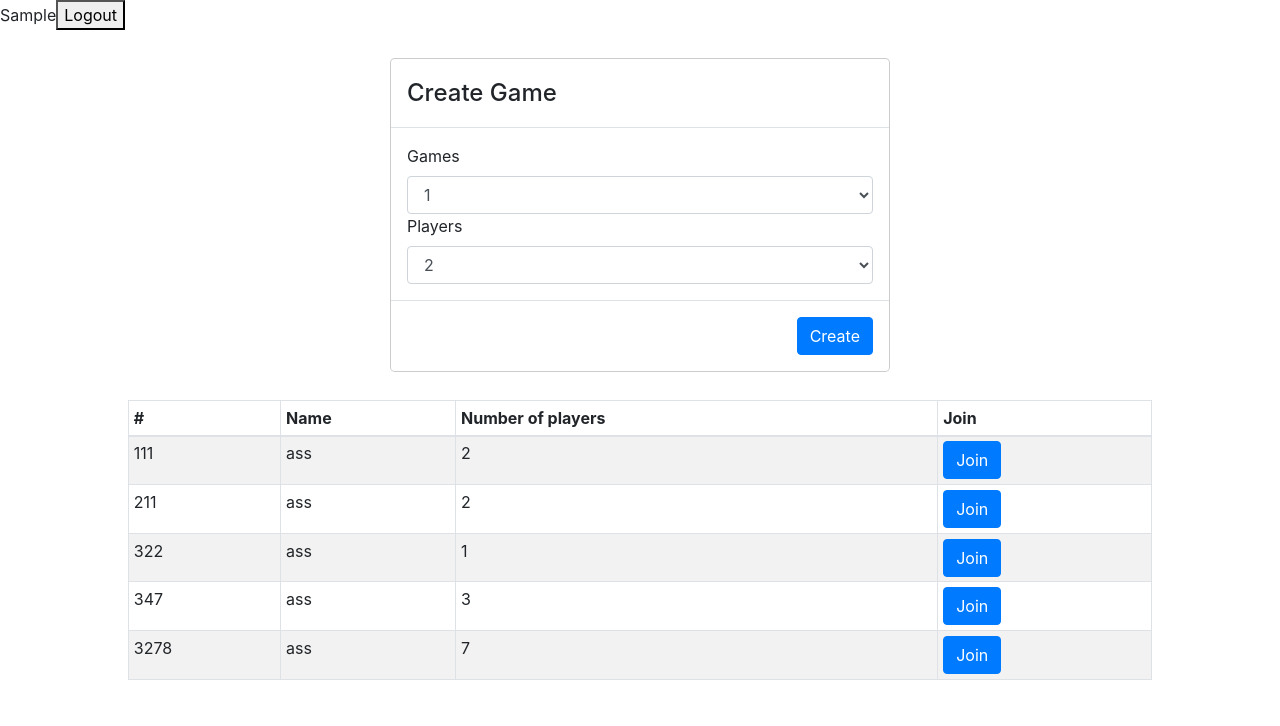
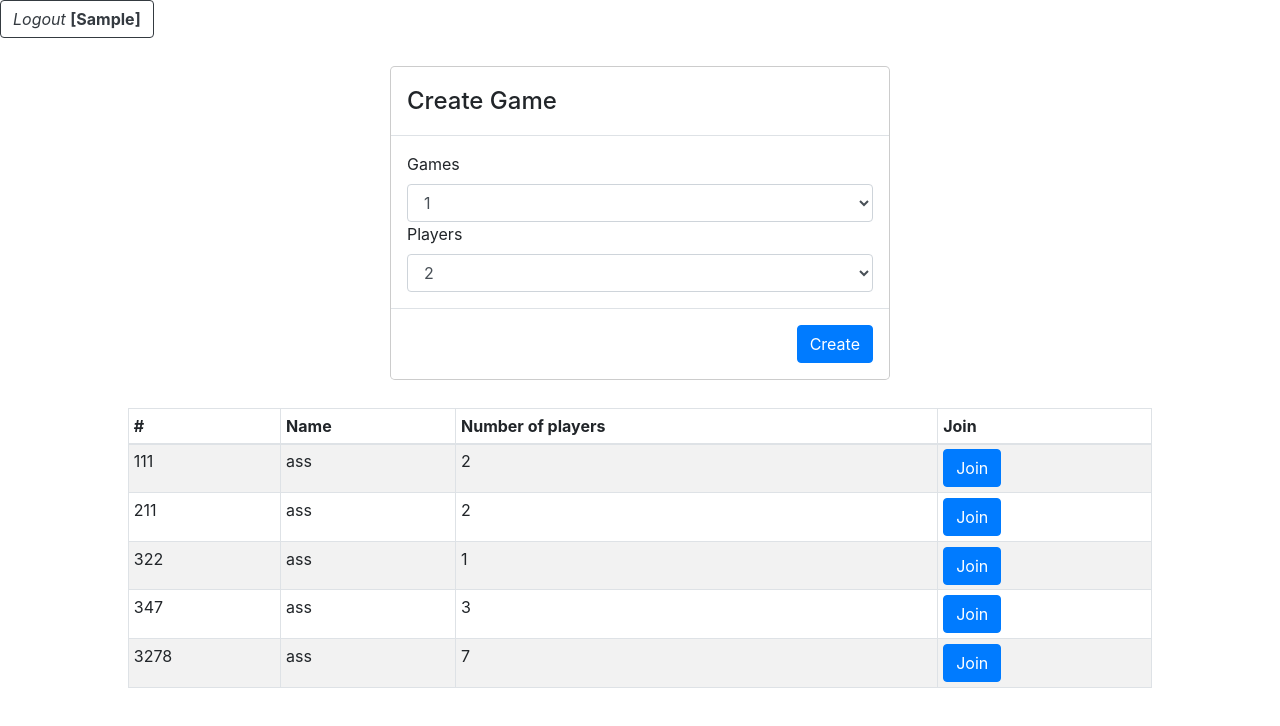
Before and after one commit to n1md7/card-game, a React (Create React App) app in the folder game/: page / in a window 1280 px wide. Both pictures are taken after typing "Sample" into the empty fields and a click on the button "Create". Shown: the top 726 px of the page. Built offline with nearby package versions, Linux system fonts and the light colour scheme.

Commit message:
Some suggestions and improvements

```diff
--- a/game/src/App.jsx
+++ b/game/src/App.jsx
@@ -1,6 +1,6 @@
 import React, {useEffect, useState} from 'react';
 import Cookies from "js-cookie";
-import { v4 as uuidv4 } from 'uuid';
+import {v4 as uuidv4} from 'uuid';
 
 
 import './css/app.css';
@@ -14,23 +14,45 @@ import Login from "./components/Login";
 import Lobby from "./components/Lobby";
 
 
-
 function App() {
 
     const [auth, setAuth] = useState(false);
+    const [user, setUser] = useState('');
+
+    const logOut = () => {
+        // remove cookie value
+        Cookies.set('name', '');
+        // reset user and trigger update
+        setUser('');
+        setAuth(false);
+    }
 
     useEffect(() => {
-        setAuth(Cookies.get('name') !== undefined);
-        console.log("effect");
-    }, []);
+        // get cookie value
+        const name = Cookies.get('name');
+        // update User state with boolean values
+        setUser(name);
+        setAuth(!!name);
+        // and do this every auth state change
+    }, [auth]);
 
     return (
-      <div>
-        <Header onAuthorise={setAuth}/>
-        {!auth ? <Login onAuthorise={setAuth}/> : <Lobby/>}
-        <Footer/>
-      </div>
-);
+        <div>
+            {
+                auth ? (
+                    <>
+                        <Header
+                            user={user}
+                            logOut={logOut}
+                        />
+                        <Lobby/>
+                    </>
+                ) :
+                <Login setAuth={setAuth}/>
+            }
+            <Footer/>
+        </div>
+    );
 }
 
 export default App;
--- a/game/src/components/Header.jsx
+++ b/game/src/components/Header.jsx
@@ -1,27 +1,19 @@
-import React from 'react';
+import React, {useEffect, useState} from 'react';
 import Cookies from 'js-cookie';
 
-const Header = (props) => {
-
-    const getUser = () => {
-        return Cookies.get('name');
-    }
-
-    const authorised = () => {
-        return getUser() !== undefined;
-    }
-
-    const onLogout = () => {
-        Cookies.remove('name');
-        props.onAuthorise(false);
-    }
+const Header = ({user, logOut}) => {
 
     return (
         <div className={'header'}>
-            <div className={'logo'}></div>
-            <div className={'user'} style={{display: authorised() ? "block" : "none" }}>
-                {getUser()}
-                <button onClick={onLogout}>Logout</button>
+            <div className={'logo'}>{''}</div>
+            <div className={'user'}>
+                <button onClick={logOut}
+                        className='btn btn-outline-dark' >
+                    <i>Logout </i>
+                    <b>
+                        [{user}]
+                    </b>
+                </button>
             </div>
         </div>
     )
--- a/game/src/components/Lobby.jsx
+++ b/game/src/components/Lobby.jsx
@@ -4,12 +4,8 @@ import Axios from 'axios'
 import Grid from './Grid'
 import CreateGame from "./CreateGame";
 
-
 import 'bootstrap/dist/css/bootstrap.min.css';
 import './../css/app.css';
-
-
-
 
 const testData = {
     grid: [
@@ -24,7 +20,7 @@ const testData = {
 const joinGameUrl = 'http://localhost:8080/join-game';
 const createGameUrl = 'http://localhost:8080/join-game';
 
-function App() {
+function Lobby() {
     const createGame = (options) => {
         Axios
             .post(createGameUrl, options)
@@ -43,10 +39,10 @@ function App() {
 
     return (
         <>
-            <CreateGame createGameHandler={(options) => {createGame(options)}}/>
-            <Grid data={testData.grid} joinGameHandler={(gameId) => {joinGame(gameId)}}/>
+            <CreateGame createGameHandler={createGame}/>
+            <Grid data={testData.grid} joinGameHandler={joinGame}/>
         </>
     );
 }
 
-export default App;
+export default Lobby;
--- a/game/src/components/Login.jsx
+++ b/game/src/components/Login.jsx
@@ -11,17 +11,21 @@ import FormControl from "react-bootstrap/FormControl";
 
 
 
-function Login(props) {
+function Login({setAuth}) {
 
-    const [username, setUsername] = useState("");
-    const inputOnChange = (event) => {
-        const val = event.target.value;
-        setUsername(val);
+    const [name, setName] = useState("");
+    const inputOnChange = ({target: {value}}) => {
+        setName(value);
     }
 
     const onSubmit = () => {
-        Cookies.set("name", username);
-        props.onAuthorise(true);
+        if(!name.length){
+            alert('Enter fucking name');
+
+            return false;
+        }
+        Cookies.set("name", name);
+        setAuth(true);
     }
 
     return (
@@ -39,7 +43,7 @@ function Login(props) {
                         aria-label="Default"
                         aria-describedby="inputGroup-sizing-default"
                         onChange={inputOnChange}
-                        value={username}
+                        value={name}
                     />
                 </InputGroup>
             </Modal.Body>
```
